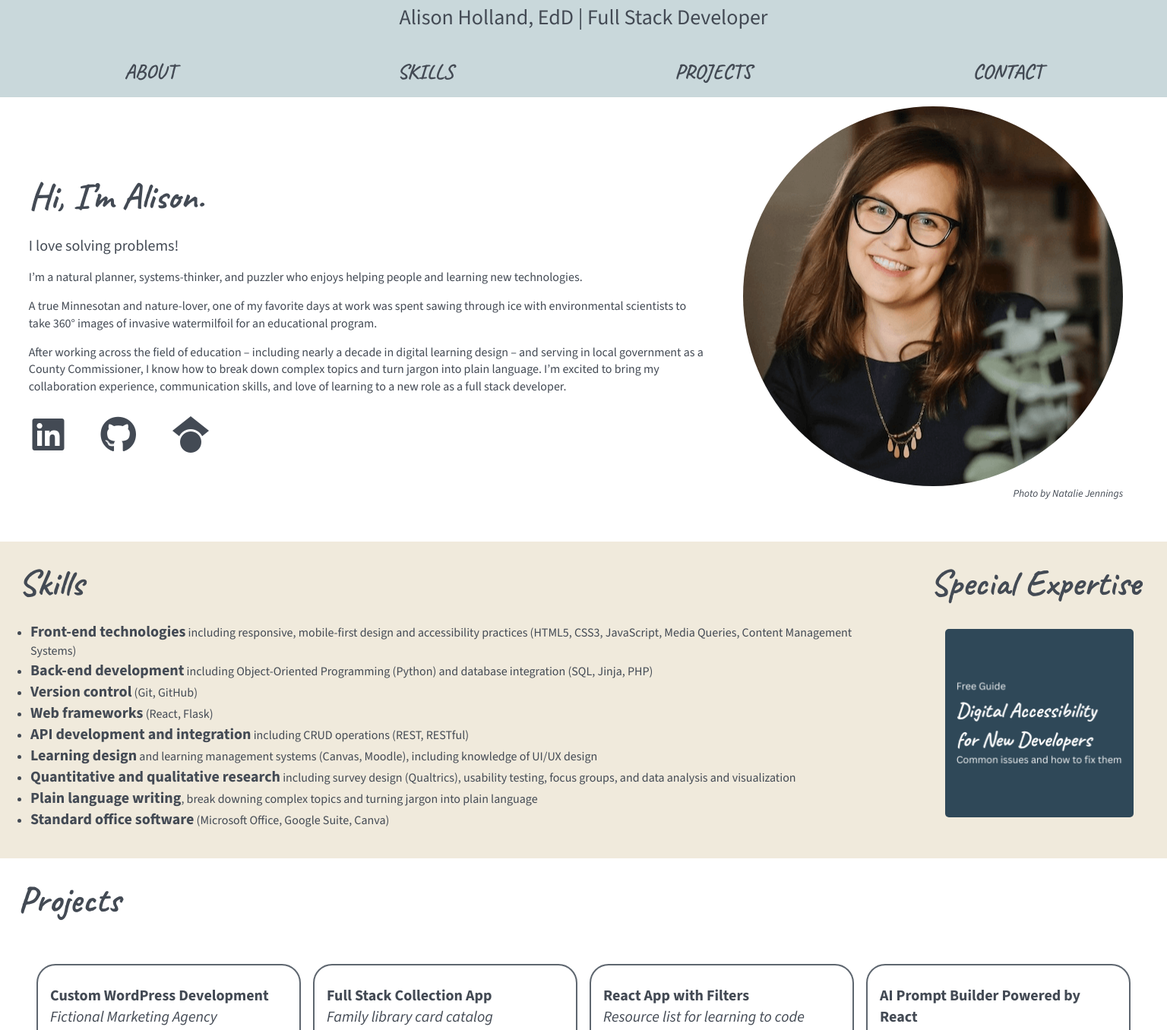
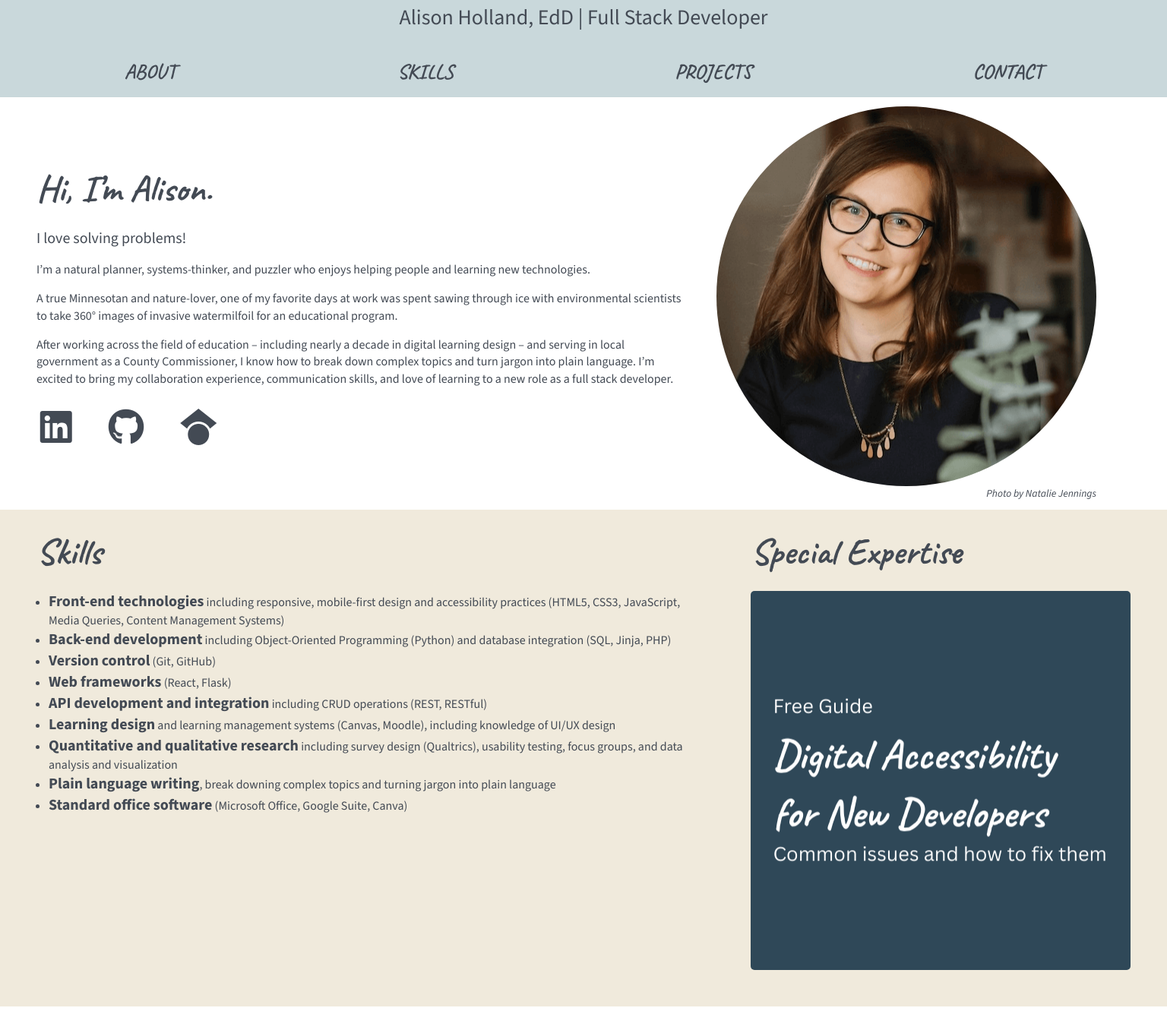
Before and after one commit to alison-ah/ah-portfolio, a plain HTML site: page index.html in a window 1536 px wide. Shown: the part 16-1372 px from the top of the page at 76% size. Drawn offline with nearby package versions, Linux system fonts and the light colour scheme.

Commit message:
Adjusted alignment

```diff
--- a/css/style.css
+++ b/css/style.css
@@ -10,9 +10,6 @@ html {
   color: #222;
   font-size: 1em;
   line-height: 1.4;
-  max-width: 2000px;
-  align-content: center;
-  margin: auto;
 }
 
 ::-moz-selection {
@@ -97,7 +94,7 @@ figure {
   display: flex;
   flex-wrap: wrap;
   justify-content: center;
-  margin: 0;
+  margin: auto;
   padding: 0 10px 20px 10px;
   max-width: 500px;
   height: auto;
@@ -160,9 +157,12 @@ h5 {
 }
 
 .content-wrapper {
-  flex-wrap: wrap;
   margin: 0;
   padding: 0.1em 1.5em 1.5em 1.5em;
+  max-width: 2000px;
+  justify-content: center;
+  margin-right: auto;
+  margin-left: auto;
 }
 
 #goToTopButton {
@@ -223,6 +223,9 @@ nav ul {
   justify-content: space-around;
   margin-block-start: 1em;
   margin-top: 0;
+  max-width: 2000px;
+  align-content: center;
+  margin: auto;
 }
 
 nav ul li {
@@ -247,9 +250,9 @@ nav ul li a:hover {
 
 #about .content-wrapper {
   background-color: white;
-  display: flex;
   justify-content: center;
   align-items: center;
+  padding: 1.6px 48px;
 }
 
 #about .text {
@@ -258,6 +261,8 @@ nav ul li a:hover {
 
 #about figure {
   justify-content: right;
+  padding: 10px 20px;
+  margin: 0 25px;
 }
 
 #about ul {
@@ -279,6 +284,10 @@ nav ul li a:hover {
 #skills ul span {
   font-size: 1.25em;
   font-weight: bold;
+}
+
+.expertise figure {
+  padding: 0;
 }
 
 #projects {
@@ -438,22 +447,19 @@ footer p {
   }
 
   #about .content-wrapper {
+    display: flex;
     justify-content: space-around;
     flex-wrap: nowrap;
     flex-direction: row-reverse;
   }
 
-  #skills {
+  .skills-and-expertise {
     display: flex;
     justify-content: space-around;
   }
 
   .skills-list {
-    width: 55%;
-  }
-
-  .expertise {
-    width: 40%;
+    width: 60%;
   }
 
   #projects .text {
@@ -472,30 +478,11 @@ footer p {
   }
 
 }
-@media only screen and (min-width: 1200px) {
-
-  .skills-list {
-    width: 70%;
-  }
-
-  .expertise {
-    width: 25%;
-  }
-
-}
 
 @media only screen and (min-width: 1522px) {
 
   #about .text {
-    width: 60%;
-  }
-
-  .skills-list {
-    width: 80%;
-  }
-
-  .expertise {
-    width: 20%;
+    width: 66%;
   }
 
   #projects .text {
@@ -508,7 +495,7 @@ footer p {
   }
 
   figure {
-    padding: 10px 20px 30px 20px;
+    padding: 2em;
   }
 
 }
--- a/index.html
+++ b/index.html
@@ -74,6 +74,7 @@
     </section>
     <div class = "skills-and-projects">
       <section id="skills">
+        <div class="content-wrapper skills-and-expertise">
           <div class="content-wrapper skills-list">
             <h2>Skills</h2>
             <ul>
@@ -94,6 +95,7 @@
               <a href="https://docs.google.com/document/d/1TEFRRh0fFCkQ-1__eeJ5hvyDaXzPkQHNH7pIFSQYr5c/edit?usp=sharing" target="_blank" title="Digital Accessibility for New Developers guide">
               <img src="img/digital_accessibility_for_new_developers.png" alt="Free Guide: Digital Accessibility for New Developers | Common issues and how to fix them"></a>
             </figure>
+          </div>
         </div>
       </section>
 
```
Lines whose indentation alone changed are shown as unchanged.
